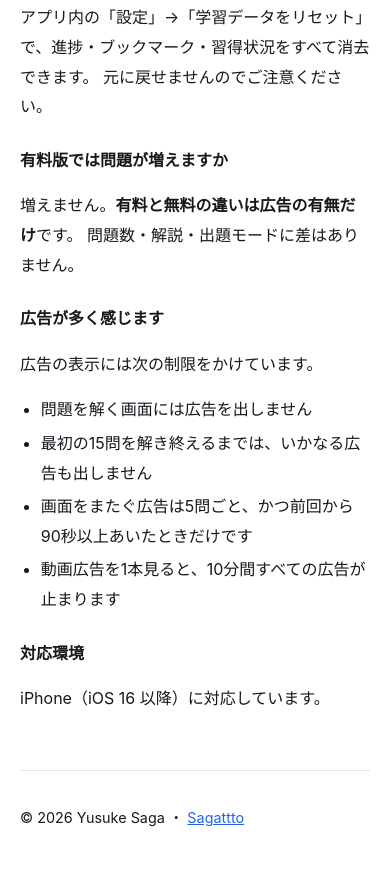
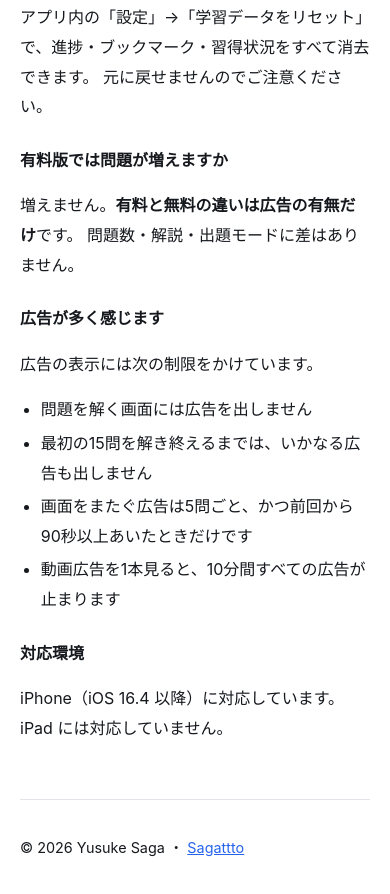
Before and after one commit to Sagattto/Sagattto.github.io, a plain HTML site: page shikaku/support.html in a window 390 px wide. Shown: the part 1696-2590 px from the top of the page. Drawn offline with Linux system fonts and the light colour scheme.

Commit message:
対応環境を実際のビルドに合わせる
ipa の MinimumOSVersion は 16.4。「iOS 16 以降」だと 16.0〜16.3 の端末で
インストールできないのに対応しているように読める。
iPad 非対応（supportsTablet: false）も明記した。

```diff
--- a/shikaku/support.html
+++ b/shikaku/support.html
@@ -89,7 +89,7 @@
   </ul>
 
   <h3>対応環境</h3>
-  <p>iPhone（iOS 16 以降）に対応しています。</p>
+  <p>iPhone（iOS 16.4 以降）に対応しています。iPad には対応していません。</p>
 </main>
 
 <footer>
```
